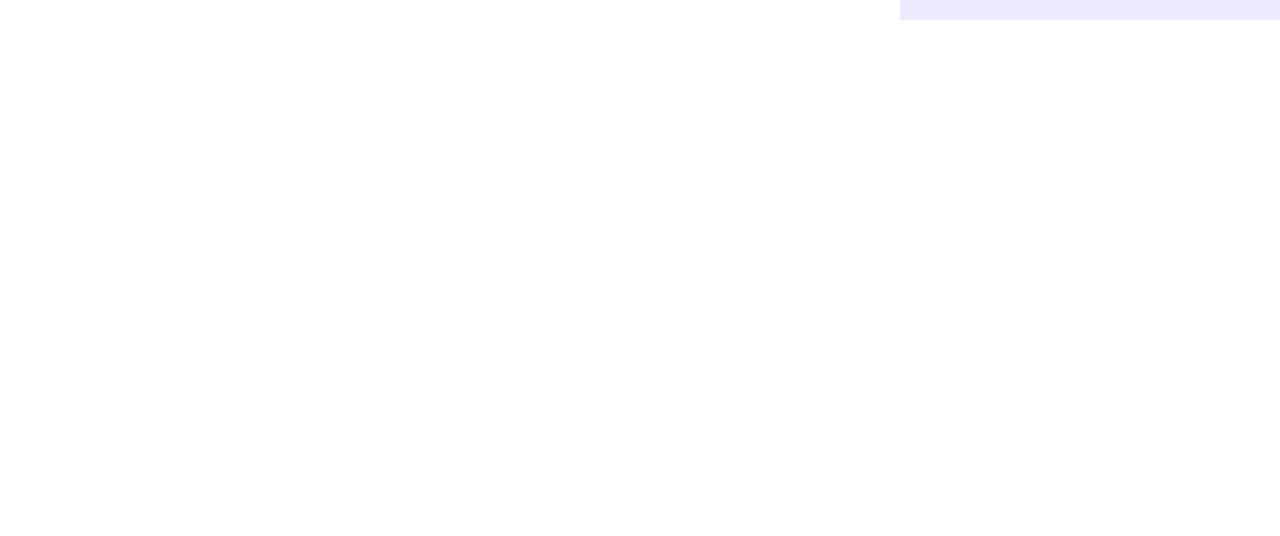
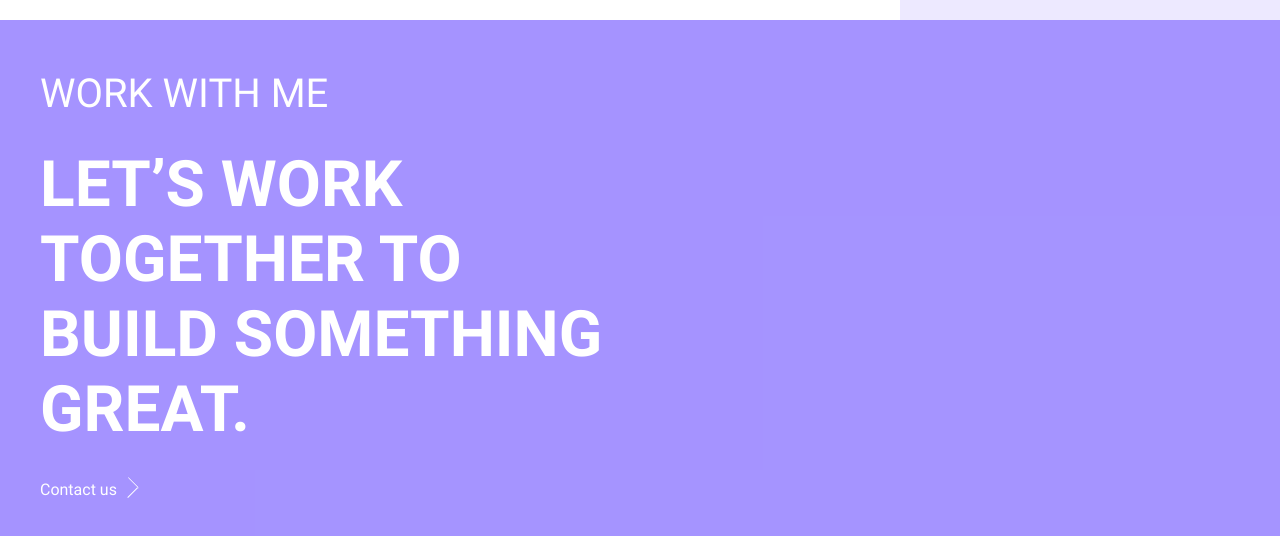
Before and after one commit to DimitriVld/my-website, a React (Create React App) app: page /about-us in a window 1280 px wide. Shown: the part 1817-2353 px from the top of the page. Before the commit the page ends 1837 px from the top, so only its background shows below. Built offline with nearby package versions, Linux system fonts and the light colour scheme; no server answers.

Commit message:
Contact section

```diff
--- a/src/asset/style/style.scss
+++ b/src/asset/style/style.scss
@@ -49,6 +49,7 @@
   ____) |  __/ (__| |_| | (_) | | | |
  |_____/ \___|\___|\__|_|\___/|_| |_|
 */
+@import './view/section/contact.scss';
 @import './view/section/culture.scss';
 @import './view/section/lastProjects.scss';
 @import './view/section/myJob.scss';
--- /dev/null
+++ b/src/asset/style/view/section/contact.scss
@@ -0,0 +1,29 @@
+.s-contact {
+  padding: 50px 0;
+  background-color: rgba($color-blue, .5);
+
+  h3{
+    color: $color-white;
+  }
+
+  h4{
+      margin-top: 30px;
+      width: 50%;
+      color: $color-white;
+
+      @include tabletPortrait {
+        width: 100%;
+      }
+  }
+
+  &-link {
+      display: flex;
+      align-items: center;
+      margin-top: 30px;
+      color: $color-white;
+
+      span {
+          margin-right: 10px;
+      }
+  }
+}
--- a/src/views/page/About.js
+++ b/src/views/page/About.js
@@ -2,6 +2,7 @@ import React from 'react';
 import WelcomeSection from '../section/Welcome';
 import CultureSection from '../section/Culture';
 import VisionSection from '../section/Vision';
+import ContactSection from '../section/Contact';
 
 const About = () => {
 
@@ -14,6 +15,7 @@ const About = () => {
       />
       <CultureSection />
       <VisionSection />
+      <ContactSection />
     </div>
   );
 };
--- /dev/null
+++ b/src/views/section/Contact.js
@@ -0,0 +1,20 @@
+import React from 'react';
+import { Link } from 'react-router-dom';
+import ChevronRightIcon from '../icon/ChevronRight';
+
+const Vision = () => {
+  return (
+    <div className={'s-contact'}>
+      <div className='container'>
+        <h3 className='ui-h1'>Work with me</h3>
+        <h4 className='ui-h1 is-medium'>Let’s work together to build something great.</h4>
+        <Link className='s-contact-link' to={'/contact'}>
+          <span>Contact us</span>
+          <ChevronRightIcon />
+        </Link>
+      </div>
+    </div>
+);
+}
+
+export default Vision;
```
